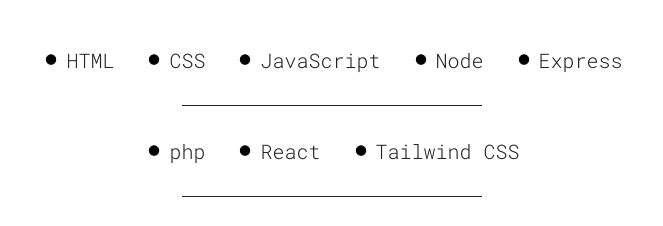
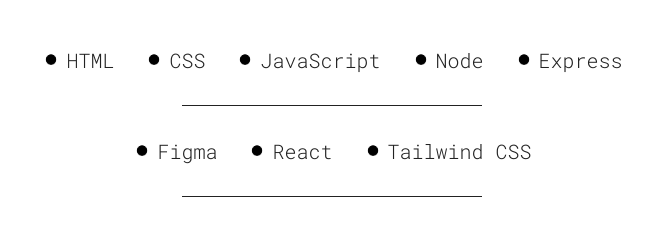
Before and after one commit to pratiks0/Demo-portfolio-website, a React (Vite) app: page / in a window 1280 px wide. Shown: the part 1480-1706 px from the top of the page, without its empty margins (308-971 px from the left). Built offline with nearby package versions, Linux system fonts and the light colour scheme.

Commit message:
final commit

```diff
--- a/src/sections/Skills/Skills.jsx
+++ b/src/sections/Skills/Skills.jsx
@@ -20,7 +20,7 @@
       </div>
       <hr />
       <div className={styles.skillList}>
-      <SkillList src={checkMarkIcon} skill="php" />
+      <SkillList src={checkMarkIcon} skill="Figma" />
         <SkillList src={checkMarkIcon} skill="React" />
         <SkillList src={checkMarkIcon} skill="Tailwind CSS" />
       </div>
```
